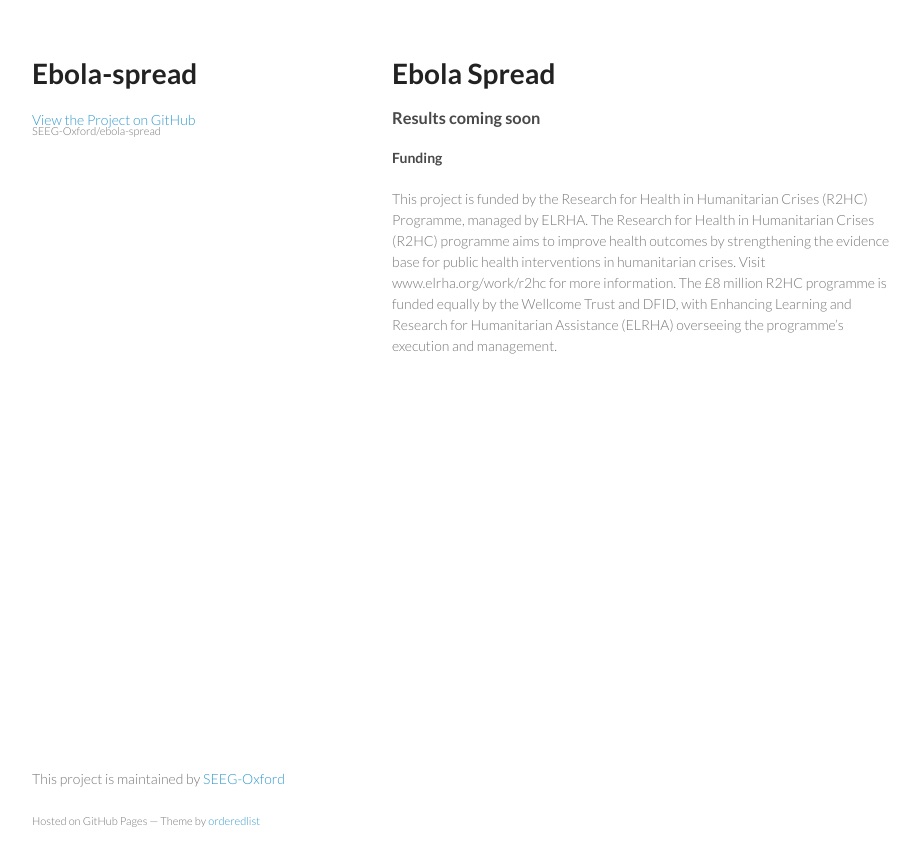
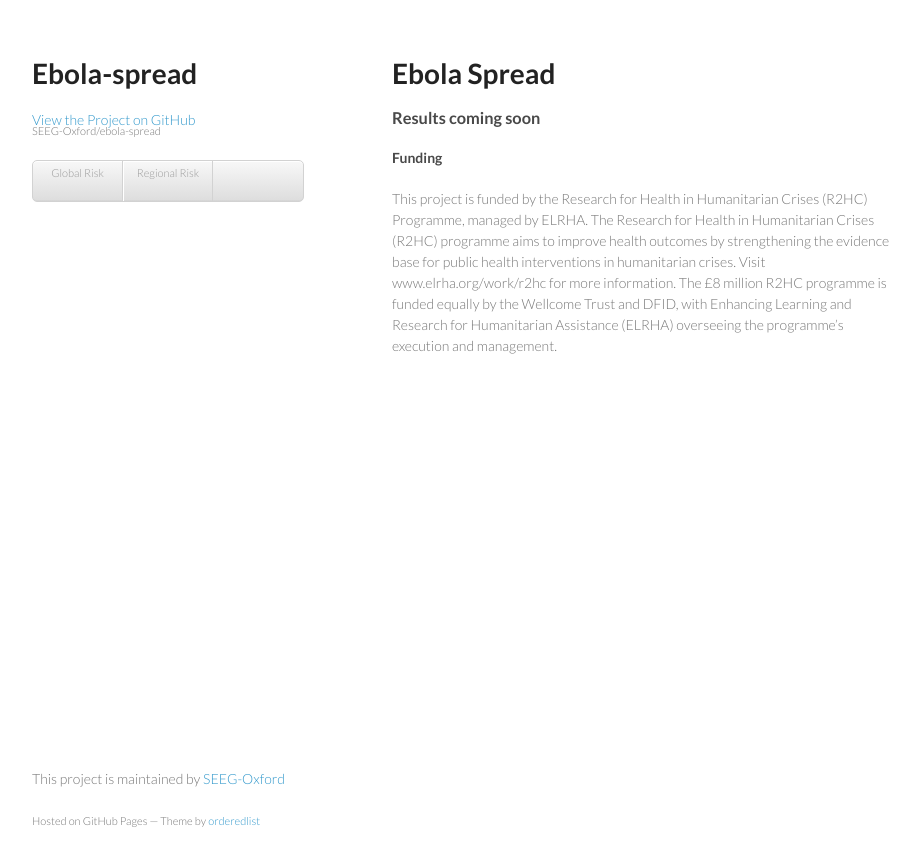
Before and after one commit to SEEG-Oxford/ebola-spread, a Jekyll site: the page built from index.md, in a window 1280 px wide. Shown: the top 866 px of the page, without its empty margins (178-1098 px from the left). Built offline with Jekyll 4.4.1, drawn with Linux system fonts in a browser that asks for light colours.

Commit message:
Add links to local and global risk pages

```diff
--- a/_includes/head.html
+++ b/_includes/head.html
@@ -20,6 +20,10 @@
 
         <p class="view"><a href="https://github.com/SEEG-Oxford/ebola-spread">View the Project on GitHub <small>SEEG-Oxford/ebola-spread</small></a></p>
 
+		<ul>
+			<li><a href="global-risk">Global Risk</a></li>
+			<li><a href="global-risk">Regional Risk</a></li>
+		</ul>
 
       </header>
       <section>
```
Also changed, not shown: global-risk.md (added, +4 -0 lines), local-risk.md (added, +4 -0 lines).
